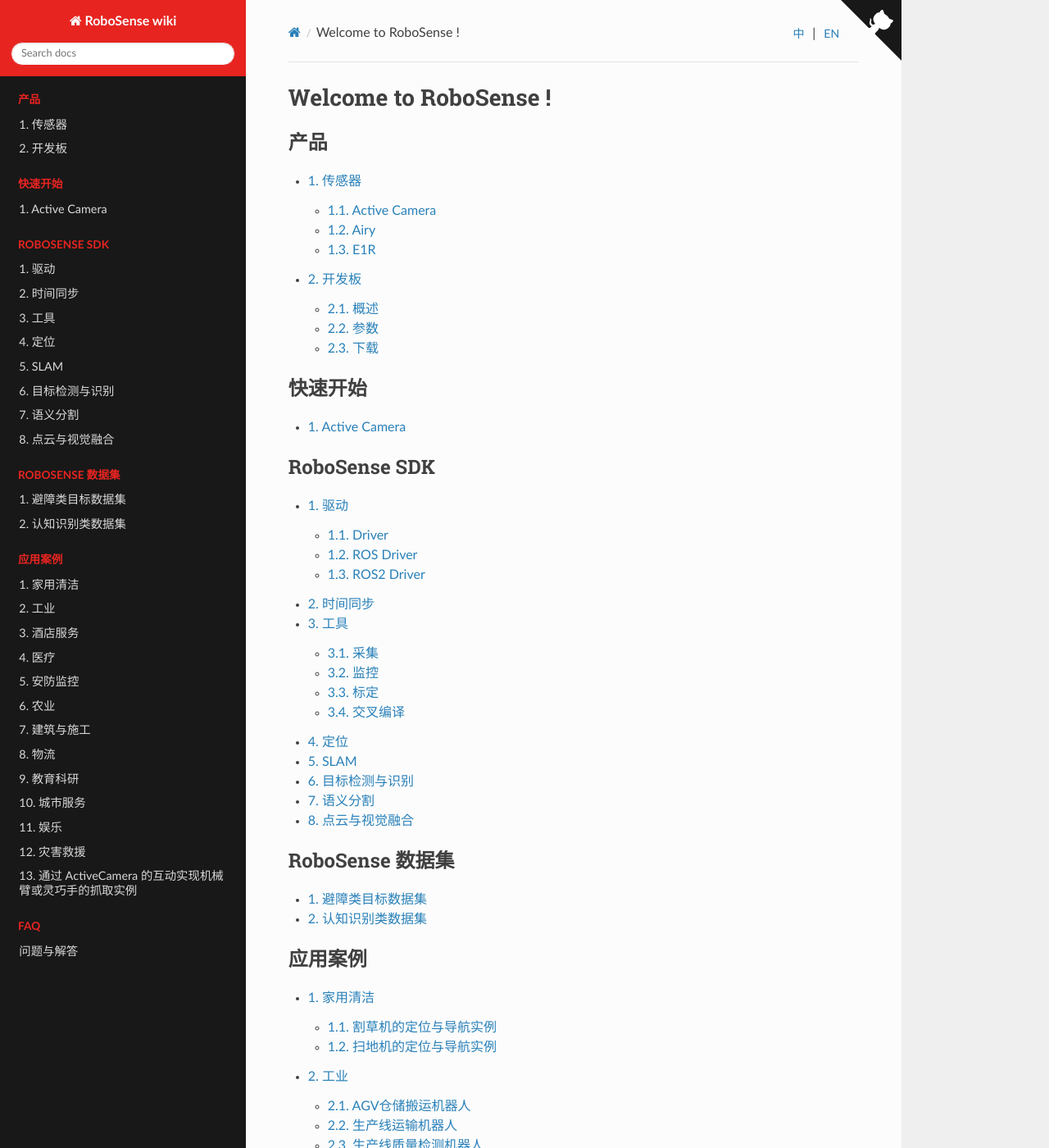
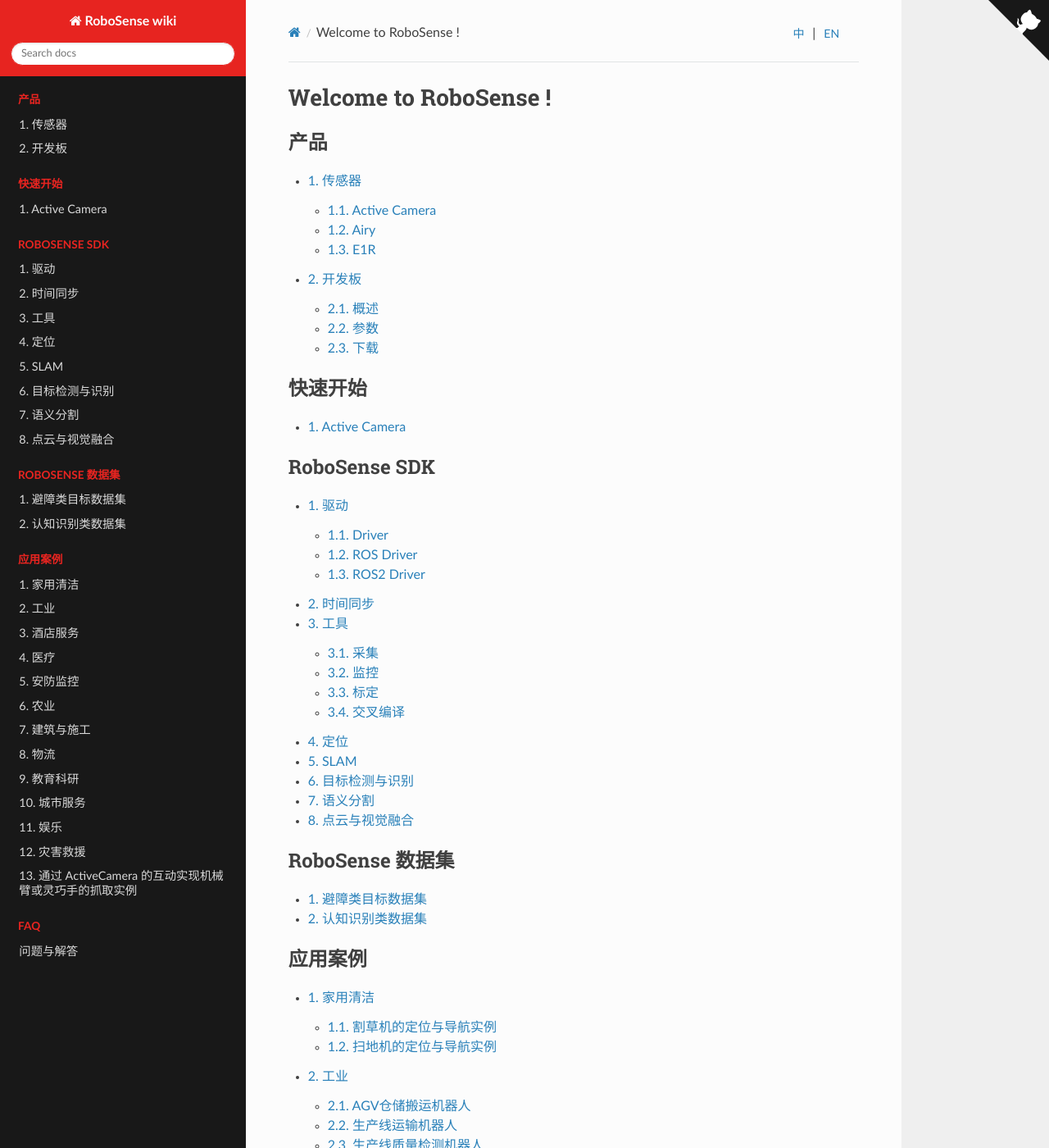
Before and after one commit to LyiL/rs_wiki_cn, a Sphinx documentation site: the page built from source/index.rst, in a window 1280 px wide and 1400 px high. Shown: the whole window at 82% size. Built offline with Sphinx 7.4.7 and the Read the Docs theme 3.1.0, drawn with Linux system fonts in a browser that asks for light colours; pages that are not in the unit, such as notebooks, are missing from menus.

Commit message:
样式调整

```diff
--- a/source/_static/custom.css
+++ b/source/_static/custom.css
@@ -36,20 +36,15 @@
 }
 
 .wy-breadcrumbs-aside {
-  position: relative;
-  top: -1.618em;
-  right: -3.236em;
+  position: absolute;
+  top: 0;
+  right: 0;
 }
 
 @media screen and (max-width: 768px) {
   .wy-breadcrumbs-translate {
     margin-right: 8px;
   }
-  .wy-breadcrumbs-aside {
-    position: absolute;
-    top: 0;
-    right: 0;
-  }
   .wy-breadcrumbs-aside svg {
     fill: #fff !important;
     color: #e72420 !important;
--- a/source/_templates/breadcrumbs.html
+++ b/source/_templates/breadcrumbs.html
@@ -38,7 +38,7 @@
               <a href="{{ meta['github_url'] }}" class="fa fa-github"> {{ _('Edit on GitHub') }}</a>
             {%- else %}
               <!-- <a href="https://{{ github_host|default("github.com") }}/{{ github_user }}/{{ github_repo }}/{{ theme_vcs_pageview_mode or "blob" }}/{{ github_version }}{{ conf_py_path }}{{ pagename }}{{ page_source_suffix }}" class="fa fa-github"> {{ _('Edit on GitHub') }}</a> -->
-              <a href="https://{{ github_host|default("github.com") }}/{{ github_user }}/{{ github_repo }}/{{ theme_vcs_pageview_mode or "blob" }}/{{ github_version }}{{ conf_py_path }}{{ pagename }}{{ page_source_suffix }}">
+              <a href="https://{{ github_host|default("github.com") }}/{{ github_user }}/{{ github_repo }}/{{ theme_vcs_pageview_mode or "blob" }}/{{ github_version }}{{ conf_py_path }}{{ pagename }}{{ page_source_suffix }}" title="{{ _('Edit on GitHub') }}">
                 <svg width="74" height="74" viewBox="0 0 250 250" style="fill:#181818;color:#fff;position:absolute;top:0;border:0;right:0" aria-hidden="true"><path d="M0,0 L115,115 L130,115 L142,142 L250,250 L250,0 Z"></path><path d="M128.3,109.0 C113.8,99.7 119.0,89.6 119.0,89.6 C122.0,82.7 120.5,78.6 120.5,78.6 C119.2,72.0 123.4,76.3 123.4,76.3 C127.3,80.9 125.5,87.3 125.5,87.3 C122.9,97.6 130.6,101.9 134.4,103.2" fill="currentColor" style="transform-origin:130px 106px" class="octo-arm"></path><path d="M115.0,115.0 C114.9,115.1 118.7,116.5 119.8,115.4 L133.7,101.6 C136.9,99.2 139.9,98.4 142.2,98.6 C133.8,88.0 127.5,74.4 143.8,58.0 C148.5,53.4 154.0,51.2 159.7,51.0 C160.3,49.4 163.2,43.6 171.4,40.1 C171.4,40.1 176.1,42.5 178.8,56.2 C183.1,58.6 187.2,61.8 190.9,65.4 C194.5,69.0 197.7,73.2 200.1,77.6 C213.8,80.2 216.3,84.9 216.3,84.9 C212.7,93.1 206.9,96.0 205.4,96.6 C205.1,102.4 203.0,107.8 198.3,112.5 C181.9,128.9 168.3,122.5 157.7,114.1 C157.9,116.9 156.7,120.9 152.7,124.9 L141.0,136.5 C139.8,137.7 141.6,141.9 141.8,141.8 Z" fill="currentColor" class="octo-body"></path></svg>
               </a>
             {%- endif %}
```
